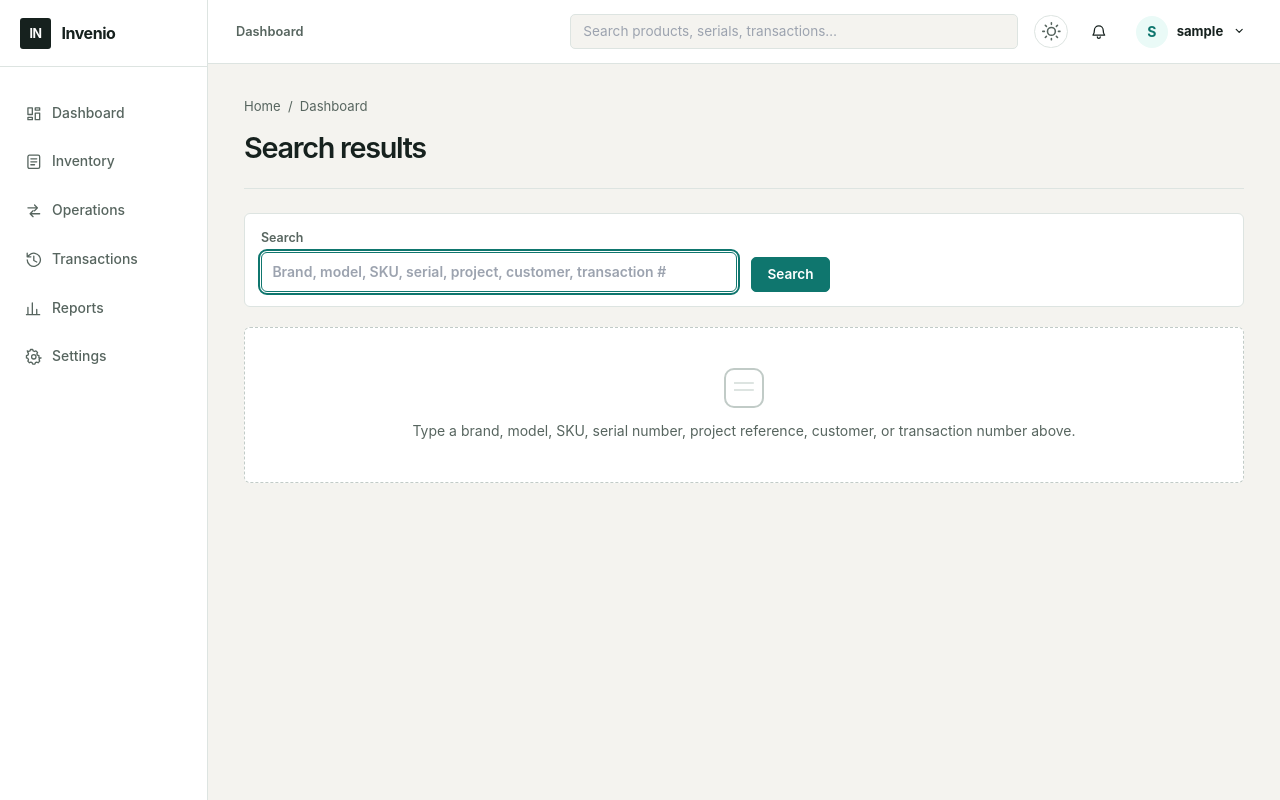
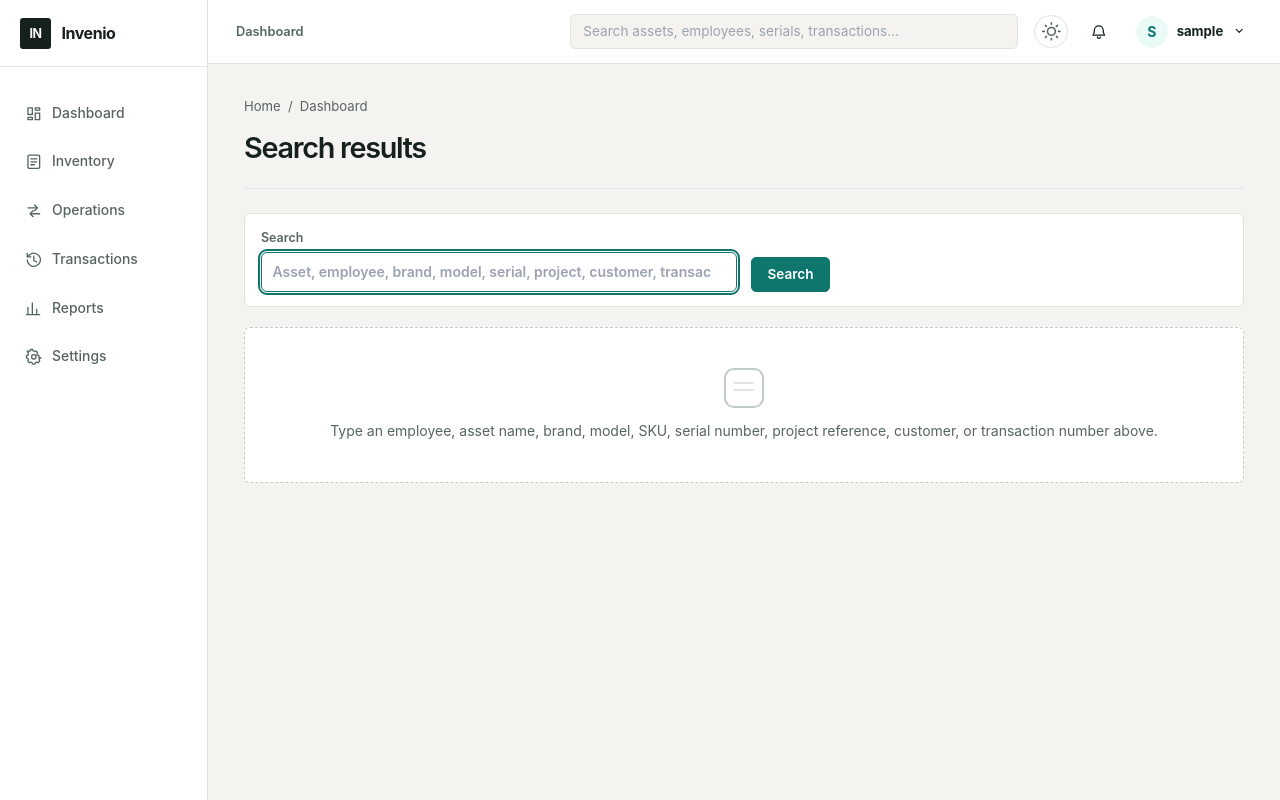
Before and after one commit to prodromou27/stock-inventory, a Django app: page /search/ in a window 1280 px wide. Run offline with Django 5.2, Linux system fonts and the light colour scheme; the visitor is signed in with stand-in values (Sample User, id 1); data that the repository does not hold is empty; style sheets or scripts are compiled from the project's sources; parts of the project's set-up code (start-up, migrations or seed data) failed here and were passed over; some libraries are stand-ins or nearby versions.

Commit message:
Find assigned assets by employee in global search

```diff
--- a/apps/core/views.py
+++ b/apps/core/views.py
@@ -112,9 +112,8 @@ def _search_results(user, query, limit):
     Every result set is built from the same scoped queryset each list view
     already uses — never a fresh unscoped query — so a Stock Manager
     searching never sees a product/asset/transaction outside their granted
-    locations. Products are catalog-global (not location-scoped, per
-    docs/architecture/01-repository-structure.md), so they're the one result
-    set without a scope filter.
+    locations. Product metadata is searched through physical assets, so the
+    results answer "which items?" rather than returning catalog definitions.
 
     Ranks by Postgres trigram similarity (apps.core.migrations.
     0002_enable_pg_trgm + the GIN trigram indexes on Brand/Product/UnitAsset)
@@ -131,12 +130,11 @@ def _search_results(user, query, limit):
     from django.db import connection
     from django.db.models import Q
 
-    from apps.catalog.models import Product
     from apps.inventory.access import scope_asset_queryset, scope_transaction_queryset
     from apps.inventory.models import InventoryTransaction, UnitAsset
 
     if not query:
-        return {"products": [], "assets": [], "transactions": []}
+        return {"assets": [], "transactions": []}
 
     # Summing three TrigramSimilarity() calls and filtering on the total
     # (the previous approach) can't use any of the GIN trigram indexes on
@@ -152,41 +150,39 @@ def _search_results(user, query, limit):
     with connection.cursor() as cursor:
         cursor.execute("SELECT set_limit(%s)", [TRIGRAM_THRESHOLD])
 
-    products = list(
-        Product.objects.select_related("brand", "product_type")
-        .filter(is_active=True)
-        .filter(
-            Q(model__trigram_similar=query)
-            | Q(sku__trigram_similar=query)
-            | Q(brand__name__trigram_similar=query)
-            | Q(brand__name__icontains=query)
-            | Q(model__icontains=query)
-            | Q(sku__icontains=query)
-            | Q(product_type__name__icontains=query)
-        )
-        .annotate(
-            similarity=TrigramSimilarity("model", query)
-            + TrigramSimilarity("sku", query)
-            + TrigramSimilarity("brand__name", query)
-        )
-        .order_by("-similarity", "brand__name", "model")[:limit]
-    )
     assets = list(
         scope_asset_queryset(
             user,
-            UnitAsset.objects.select_related("product", "product__brand", "current_location"),
+            UnitAsset.objects.select_related(
+                "product",
+                "product__brand",
+                "product__product_type",
+                "current_location",
+                "current_custody_transaction",
+            ),
         )
         .filter(
             Q(normalized_serial__trigram_similar=query.upper())
+            | Q(product__model__trigram_similar=query)
+            | Q(product__sku__trigram_similar=query)
+            | Q(product__brand__name__trigram_similar=query)
             | Q(project_reference__trigram_similar=query)
             | Q(final_customer__trigram_similar=query)
             | Q(normalized_serial__icontains=query.upper())
             | Q(name__icontains=query)
+            | Q(product__brand__name__icontains=query)
+            | Q(product__model__icontains=query)
+            | Q(product__sku__icontains=query)
+            | Q(product__product_type__name__icontains=query)
             | Q(project_reference__icontains=query)
             | Q(final_customer__icontains=query)
+            | Q(current_custody_transaction__employee_name__icontains=query)
         )
         .annotate(
             similarity=TrigramSimilarity("normalized_serial", query.upper())
+            + TrigramSimilarity("product__model", query)
+            + TrigramSimilarity("product__sku", query)
+            + TrigramSimilarity("product__brand__name", query)
             + TrigramSimilarity("project_reference", query)
             + TrigramSimilarity("final_customer", query)
         )
@@ -205,7 +201,7 @@ def _search_results(user, query, limit):
         )
         .order_by("-occurred_at", "-created_at")[:limit]
     )
-    return {"products": products, "assets": assets, "transactions": transactions}
+    return {"assets": assets, "transactions": transactions}
 
 
 class GlobalSearchView(LoginRequiredMixin, TemplateView):
@@ -238,12 +234,19 @@ class SearchSuggestView(LoginRequiredMixin, View):
 
         def rows(kind):
             for obj in results[kind]:
-                yield {"label": str(obj), "url": obj.get_absolute_url()}
+                label = str(obj)
+                if kind == "assets" and obj.current_custody_transaction_id:
+                    recipient = (
+                        obj.current_custody_transaction.employee_name
+                        or obj.current_custody_transaction.final_customer
+                    )
+                    if recipient:
+                        label = f"{label} — {recipient}"
+                yield {"label": label, "url": obj.get_absolute_url()}
 
         return JsonResponse(
             {
                 "query": query,
-                "products": list(rows("products")),
                 "assets": list(rows("assets")),
                 "transactions": list(rows("transactions")),
             }
--- a/static/js/search.js
+++ b/static/js/search.js
@@ -12,7 +12,6 @@
   form.appendChild(panel);
 
   const GROUPS = [
-    ["products", "Products"],
     ["assets", "Assets"],
     ["transactions", "Transactions"],
   ];
--- a/templates/base.html
+++ b/templates/base.html
@@ -77,7 +77,7 @@
         <button class="sidebar-toggle" type="button" data-sidebar-toggle aria-controls="app-sidebar" aria-expanded="false"><span class="sr-only">Toggle navigation</span><svg aria-hidden="true"><use href="{% static 'icons/sprite.svg' %}#menu"></use></svg></button>
         <div class="topbar__context">{% current_section %}</div>
         <form method="get" action="{% url 'core:search' %}" data-suggest-url="{% url 'core:search_suggest' %}" class="topbar__search" role="search">
-          <input type="search" name="q" value="{{ request.GET.q }}" placeholder="Search products, serials, transactions…" aria-label="Search" title="Press / to search" autocomplete="off">
+          <input type="search" name="q" value="{{ request.GET.q }}" placeholder="Search assets, employees, serials, transactions…" aria-label="Search" title="Press / to search" autocomplete="off">
         </form>
         <button type="button" class="theme-toggle" id="theme-toggle" aria-label="Switch to dark theme" aria-pressed="false" title="Toggle dark theme">
           <svg class="theme-toggle__icon theme-toggle__icon--sun" aria-hidden="true"><use href="{% static 'icons/sprite.svg' %}#sun"></use></svg>
--- a/templates/core/search_results.html
+++ b/templates/core/search_results.html
@@ -10,7 +10,7 @@
 
   <form method="get" class="toolbar toolbar--filters">
     <label>Search
-      <input type="search" name="q" value="{{ query }}" placeholder="Brand, model, SKU, serial, project, customer, transaction #" autofocus>
+      <input type="search" name="q" value="{{ query }}" placeholder="Asset, employee, brand, model, serial, project, customer, transaction #" autofocus>
     </label>
     <div class="form-actions">
       <button type="submit" class="btn btn--primary">Search</button>
@@ -18,41 +18,20 @@
   </form>
 
   {% if not query %}
-    <p class="empty-state">Type a brand, model, SKU, serial number, project reference, customer, or transaction number above.</p>
+    <p class="empty-state">Type an employee, asset name, brand, model, SKU, serial number, project reference, customer, or transaction number above.</p>
   {% else %}
-    <h2>Products{% if products %} ({{ products|length }}{% if products|length == 15 %}+{% endif %}){% endif %}</h2>
-    {% if products %}
-      <div class="table-scroll">
-        <table>
-          <thead><tr><th>Brand</th><th>Model</th><th>SKU</th><th>Type</th><th>Tracking</th></tr></thead>
-          <tbody>
-            {% for product in products %}
-              <tr>
-                <td><a href="{{ product.get_absolute_url }}">{{ product.brand.name }}</a></td>
-                <td>{{ product.model }}</td>
-                <td>{{ product.sku }}</td>
-                <td>{{ product.product_type.name }}</td>
-                <td>{{ product.get_tracking_method_display }}</td>
-              </tr>
-            {% endfor %}
-          </tbody>
-        </table>
-      </div>
-    {% else %}
-      <p class="empty-state">No matching products.</p>
-    {% endif %}
-
     <h2>Assets{% if assets %} ({{ assets|length }}{% if assets|length == 15 %}+{% endif %}){% endif %}</h2>
     {% if assets %}
       <div class="table-scroll">
         <table>
-          <thead><tr><th>Product</th><th>Serial</th><th>Status</th><th>Location</th></tr></thead>
+          <thead><tr><th>Asset</th><th>Serial</th><th>Status</th><th>Assigned to</th><th>Location</th></tr></thead>
           <tbody>
             {% for asset in assets %}
               <tr>
-                <td><a href="{{ asset.get_absolute_url }}">{{ asset.product }}</a></td>
+                <td><a href="{{ asset.get_absolute_url }}">{{ asset.name|default:asset.product }}</a></td>
                 <td>{{ asset.vendor_serial|default:"—" }}</td>
                 <td><span class="badge {{ asset.status|badge_class }}">{{ asset.get_status_display }}</span></td>
+                <td>{% if asset.current_custody_transaction %}{{ asset.current_custody_transaction.employee_name|default:asset.current_custody_transaction.final_customer|default:"—" }}{% else %}—{% endif %}</td>
                 <td>{{ asset.current_location|default:"—" }}</td>
               </tr>
             {% endfor %}
```
Also changed, not shown: tests/test_global_search.py (+85 -75 lines).
